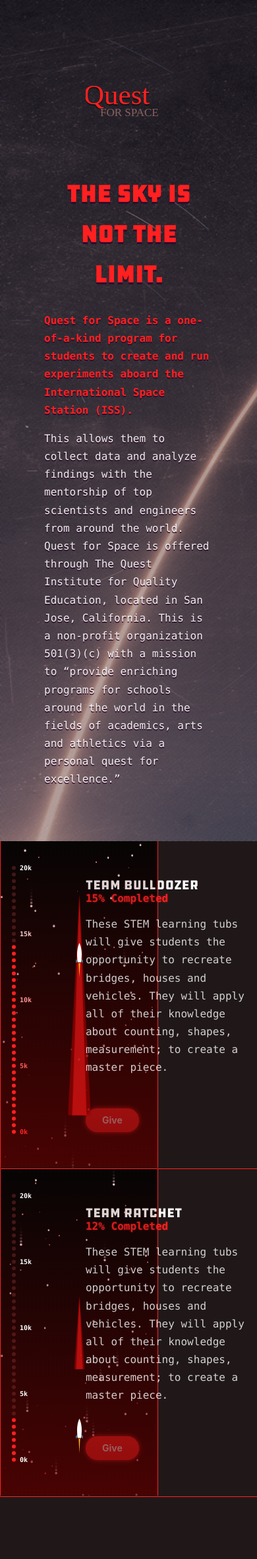
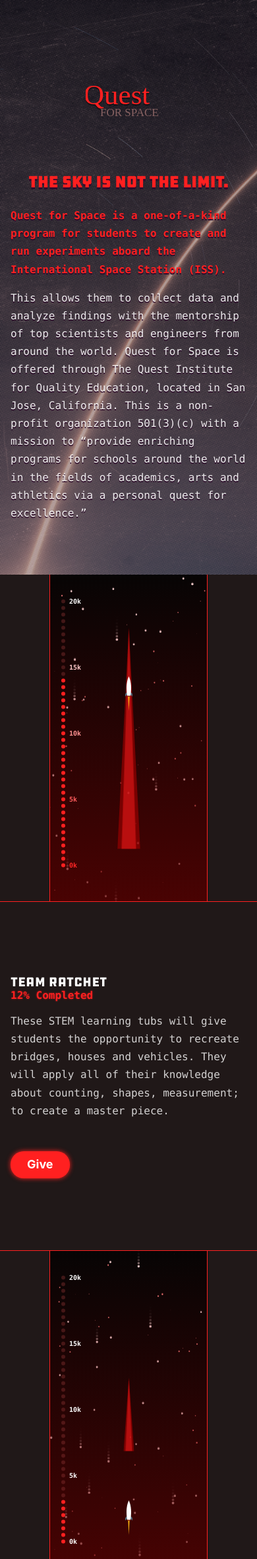
Before and after one commit to basillabs/quest, a PHP site: page / in a window 390 px wide. Shown: the top 2363 px of the page at 66% size. Before the commit the page ends 2269 px from the top, so only its background shows below. Run offline with PHP 8.4, Linux system fonts and the light colour scheme; some libraries are stand-ins or nearby versions.

Commit message:
Added responsive classes

```diff
--- a/index.html
+++ b/index.html
@@ -11,9 +11,9 @@
     <header>
       <div class="lh7 cover bg-left p5-ns p3 bg-center-l" style="background-image: url(img/bg.png)">
         <img src="./img/logo.svg" class="db center pt6" />
-        <div class="pb5 pb6-m pb6-l">
-          <div class="mt0 pt5 mw5 mw7-ns center">
-            <h1 class="f2 f1-l ddc hot-red dark-text-shadow-lg tc">The sky is not the limit.</h1>
+        <div class="">
+          <div class="mt0 pt5 pa3 pa0-l pb5 pb6-m pb6-l mw7-ns center">
+            <h1 class="f3 f1-l ddc hot-red dark-text-shadow-lg tc">The sky is not the limit.</h1>
             <p class="menlo hot-red b dark-text-shadow">
               Quest for Space is a one-of-a-kind program for students to
               create and run experiments aboard the International Space Station (ISS).
@@ -30,8 +30,8 @@
 
     <div class="m0 bb-red">
       <div class="center cf mw8">
-        <div class="fl w-third">
-          <div id="canvas01" class="spaceship-container">
+        <div class="fl-ns w-50-m w-third-l w-100">
+          <div id="canvas00" class="spaceship-container center">
             <svg id="rocket-flames" width="11px" height="38px" viewBox="0 0 11 38">
               <g id="flames">
                 <polygon id="rocket-flame-light" fill="#9D0000" opacity="0.642266757" points="5.5 0.71875 11 38 0 38"></polygon>
@@ -51,10 +51,10 @@
           </div>
         </div>
 
-        <div class="fl w-two-thirds dt">
+        <div class="fl-ns w-50-m w-two-thirds-l w-100 pa3 pa0-ns dt bt-red bn-ns">
           <div class="dtc v-mid white" style="height: 496px;">
-            <div class="f4 f2-l ddc white">Team Bulldozer</div>
-            <div class="menlo hot-red hot-red-text-glow b">15% Completed</div>
+            <div class="f4 f2-l ddc white">Team Ratchet</div>
+            <div class="menlo hot-red hot-red-text-glow b">12% Completed</div>
             <p class="lh7 menlo white o-80">These STEM learning tubs will give students the opportunity to recreate bridges, houses and vehicles. They will apply all of their knowledge about counting, shapes, measurement; to create a master piece.</p>
             <button class="btn btn-red b pointer pull-right mt4">Give</button>
           </div>
@@ -64,8 +64,8 @@
 
     <div class="m0 bb-red">
       <div class="center cf mw8">
-        <div class="fl w-third">
-          <div id="canvas02" class="spaceship-container">
+        <div class="fl-ns w-50-m w-third-l w-100">
+          <div id="canvas01" class="spaceship-container center">
             <svg id="rocket-flames" width="11px" height="38px" viewBox="0 0 11 38">
               <g id="flames">
                 <polygon id="rocket-flame-light" fill="#9D0000" opacity="0.642266757" points="5.5 0.71875 11 38 0 38"></polygon>
@@ -85,7 +85,41 @@
           </div>
         </div>
 
-        <div class="fl w-two-thirds dt">
+        <div class="fl-ns w-50-m w-two-thirds-l w-100 pa3 pa0-ns dt bt-red bn-ns">
+          <div class="dtc v-mid white" style="height: 496px;">
+            <div class="f4 f2-l ddc white">Team Ratchet</div>
+            <div class="menlo hot-red hot-red-text-glow b">12% Completed</div>
+            <p class="lh7 menlo white o-80">These STEM learning tubs will give students the opportunity to recreate bridges, houses and vehicles. They will apply all of their knowledge about counting, shapes, measurement; to create a master piece.</p>
+            <button class="btn btn-red b pointer pull-right mt4">Give</button>
+          </div>
+        </div>
+      </div>
+    </div>
+
+    <div class="m0 bb-red">
+      <div class="center cf mw8">
+        <div class="fl-ns w-50-m w-third-l w-100">
+          <div id="canvas02" class="spaceship-container center">
+            <svg id="rocket-flames" width="11px" height="38px" viewBox="0 0 11 38">
+              <g id="flames">
+                <polygon id="rocket-flame-light" fill="#9D0000" opacity="0.642266757" points="5.5 0.71875 11 38 0 38"></polygon>
+                <polygon id="rocket-flame-dark" class="pulse pulse-delay" fill="#FF2020" opacity="0.813462409" points="5.5 0.71875 9 38 2 38"></polygon>
+              </g>
+            </svg>
+
+            <svg id="rocket-container" width="11px" height="55px" viewBox="0 0 11 55">
+              <g id="rocket">
+                <polygon class="flame-move" id="Path-2" fill="#FFB914" points="4.33113325 30.9988397 5.52162438 54.7288392 6.61158311 30.9988397"></polygon>
+                <polygon id="Rectangle-8" fill="#86240C" points="3 29 8 29 7.66344736 31 3.38228707 31"></polygon>
+                <path d="M3.29538202,24.0004897 C3.29538202,24.0004897 0.724655534,25.40952 0.222970933,26.512686 C-0.278713667,27.6158519 0.222970933,30.756486 0.222970933,30.756486 C0.222970933,30.756486 1.07942895,29.7177413 1.64769101,29.2611171 C2.21595307,28.8044929 3.29538202,28.287665 3.29538202,28.287665 L3.29538202,24.0004897 Z" id="Path-2-Copy-3" fill="#546B7C"></path>
+                <path d="M10.9475559,24.0004897 C10.9475559,24.0004897 8.37682945,25.40952 7.87514485,26.512686 C7.37346025,27.6158519 7.87514485,30.756486 7.87514485,30.756486 C7.87514485,30.756486 8.73160286,29.7177413 9.29986492,29.2611171 C9.86812698,28.8044929 10.9475559,28.287665 10.9475559,28.287665 L10.9475559,24.0004897 Z" id="Path-2-Copy-4" fill="#546B7C" transform="translate(9.299865, 27.378488) scale(-1, 1) translate(-9.299865, -27.378488) "></path>
+                <path d="M3.04746713,29.546875 C2.3947312,26.5484437 1.98939014,22.2246713 1.98939014,17.0412693 C1.98939014,6.84589693 5.49202694,0.232183562 5.49202694,0.232183562 C5.49202694,0.232183562 8.99466373,6.84589693 8.99466373,17.0412693 C8.99466373,22.2246713 8.58932267,26.5484437 7.93658674,29.546875 L3.04746713,29.546875 Z" id="Combined-Shape-Copy" fill="#FFFFFF"></path>
+              </g>
+            </svg>
+          </div>
+        </div>
+
+        <div class="fl-ns w-50-m w-two-thirds-l w-100 pa3 pa0-ns dt bt-red bn-ns">
           <div class="dtc v-mid white" style="height: 496px;">
             <div class="f4 f2-l ddc white">Team Ratchet</div>
             <div class="menlo hot-red hot-red-text-glow b">12% Completed</div>
@@ -107,33 +141,26 @@
     var padding = {top: 40, bottom: 55, right: 20, left: 20 };
     var selector = "#canvas";
 
+    liftOff("00");
+    liftOff("01");
+    liftOff("02");
+
+    function liftOff(id) {
       generateStars({
         height: height * 2,
         width: width * 2,
         padding: padding,
-      selector: selector + "01"
+        selector: selector + id
       });
 
       generateSpaceship({
         height: height,
         width: width,
         padding: padding,
-      selector: selector + "01"
-    })
+        selector: selector + id
+      });
+    }
 
-    generateStars({
-      height: height * 2,
-      width: width * 2,
-      padding: padding,
-      selector: selector + "02"
-    });
-
-    generateSpaceship({
-      height: height,
-      width: width,
-      padding: padding,
-      selector: selector + "02"
-    })
     </script>
   </body>
 </html>
--- a/style.css
+++ b/style.css
@@ -40,7 +40,7 @@
 
 .btn {
   border-radius: 20px;
-  font-size: 14px;
+  font-size: 18px;
   padding: 10px 25px;
   text-decoration: none;
   outline: none;
```
Lines whose indentation alone changed are shown as unchanged.
